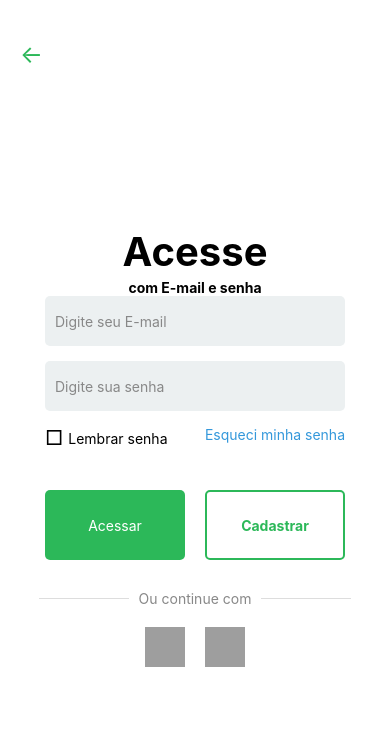
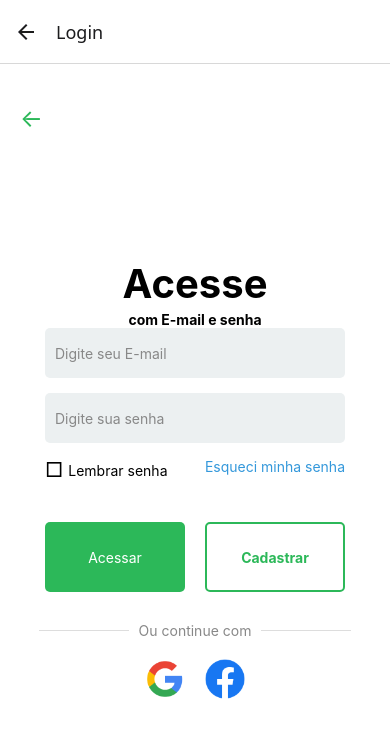
Before and after one commit to carolrocha06/TelaInicial, a React Native app: screen /Login in a window 390 px wide. Shown: the top 738 px of the page. Built offline with nearby package versions, Linux system fonts and the light colour scheme; grey boxes are pictures that could not be loaded.

Commit message:
tentativa de navegacao

```diff
--- a/App.js
+++ b/App.js
@@ -1,8 +1,8 @@
 import * as React from 'react';
 import { NavigationContainer } from '@react-navigation/native';
 import { createStackNavigator } from '@react-navigation/stack';
-import Tela1 from './src/screens/Tela1';
-import Login from './src/screens/Login';
+import Tela1 from './screens/Tela1';
+import Login from './screens/Login';
 
 const Stack = createStackNavigator();
 
@@ -11,7 +11,7 @@
     <NavigationContainer>
       <Stack.Navigator initialRouteName="Tela1">
         <Stack.Screen name="Tela1" component={Tela1} />
-        <Stack.Screen name="Login" component={Login} options={{ headerShown: false }} />
+        <Stack.Screen name="Login" component={Login} options={{ headerShown: true }} />
       </Stack.Navigator>
     </NavigationContainer>
   );
--- a/package.json
+++ b/package.json
@@ -16,7 +16,7 @@
     "expo-status-bar": "~2.2.3",
     "react": "19.0.0",
     "react-native": "0.79.5",
-    "react-native-safe-area-context": "^5.4.0",
+    "react-native-safe-area-context": "^5.6.1",
     "react-native-screens": "~4.11.1"
   },
   "devDependencies": {
--- a/src/screens/Tela1.js
+++ b/screens/Tela1.js
@@ -2,7 +2,10 @@
 import Casual from '../assets/Casual_dog.png';
 import Google from '../assets/Google.png';
 
-export default function Tela1() {
+const Tela1 = ({ navigation }) => {
+    const navegarLogin = () => {
+        navigation.navigate("Login");
+    }
     return (
         <View style={styles.container}>
             <Image
@@ -57,3 +60,5 @@
         fontWeight: 'bold',
     }
 });
+
+export default Tela1;
```
Also changed, not shown: screens/Login.js (renamed from src/screens/Login.js), 1 other file (tests, documents, lock files or other folders).
